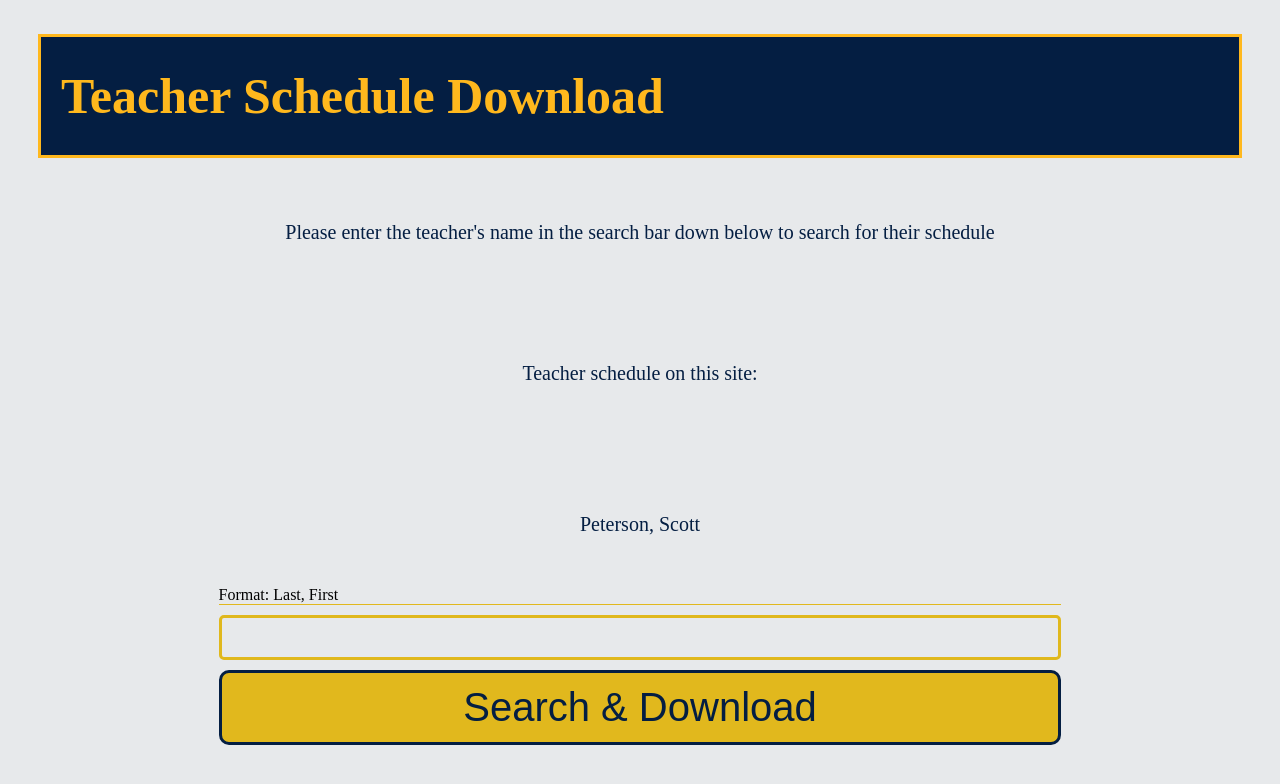
After one commit to Alphabet1671/SS_ICS_Generator, a Flask app: page /search-schedule-page/ in a window 1280 px wide. The commit adds this page. Shown: the top 784 px of the page. Run offline with Flask 2, Linux system fonts and the light colour scheme.

Commit message:
Use files to save teacher data to local, teacher download page in progress.

```diff
--- /dev/null
+++ b/Templates/search-schedule-page.html
@@ -0,0 +1,30 @@
+<!DOCTYPE html>
+<html lang="en">
+<head>
+    <meta charset="UTF-8">
+    <title>Teacher Schedule Download</title>
+    <link rel= "stylesheet" href= "{{ url_for('static',filename='styles/site-styling.css') }}">
+    <link rel= "stylesheet" href="/static/styles/site-styling.css">
+</head>
+<body>
+
+<h1>Teacher Schedule Download</h1>
+<p>Please enter the teacher's name in the search bar down below to search for their schedule</p><br>
+<div class="teacher-list-div">
+    <p>Teacher schedule on this site:</p><br>
+    <p>Peterson, Scott</p>
+
+</div>
+<form action="{{ url_for('searchSchedule') }}">
+    <div class="search-page-div">
+        <label for="schedule-search-bar">Format: Last, First</label>
+        <input type="text" id="schedule-search-bar" name="schedule-search-bar">
+        <input value="Search & Download" type="submit">
+    </div>
+</form>
+
+
+
+
+</body>
+</html>
--- a/main.py
+++ b/main.py
@@ -313,15 +313,18 @@ def fillSchedulePage():
 
 @app.route("/search-schedule-page/")
 def search_schedule_page():
-    return render_template("search-schedule-page.html") # This template is yet to be written.
+    return render_template("search-schedule-page.html")  # This template is yet to be written. Should include a search bar and download button.
 
 
-@app.route("/teacher-schedule-search/")
+@app.route("/teacher-schedule-search/", methods=["POST", "GET"])
 def searchSchedule():
     teacherName = request.form["teacher-name"]
-    f = open(teacherName+"teacher_schedule.ics", "r")
-    classLst = f.read().split("+")
-    print(classLst)
+    try:
+        fileName = teacherName+"teacher_schedule.ics"  # missing check if the files exist
+        return send_file(fileName, attachment_filename=teacherName+"schedule.ics")
+    except Exception as e:
+        return str(e)
+
 # complete algorithm for the page here.
 
 
--- a/static/styles/site-styling.css
+++ b/static/styles/site-styling.css
@@ -184,3 +184,17 @@ label {
     grid-template-rows;
     grid-gap: 0px;
 }
+
+.search-page-div{
+    display: grid;
+    grid-template-rows 1fr 1fr;
+    grid-gap: 10px;
+    margin: auto;
+    width: 70%;
+}
+.teacher-list-div{
+    display: grid;
+    grid-template-rows 1fr 1fr;
+    grid-gap: 5px;
+    margin: auto;
+}
```
